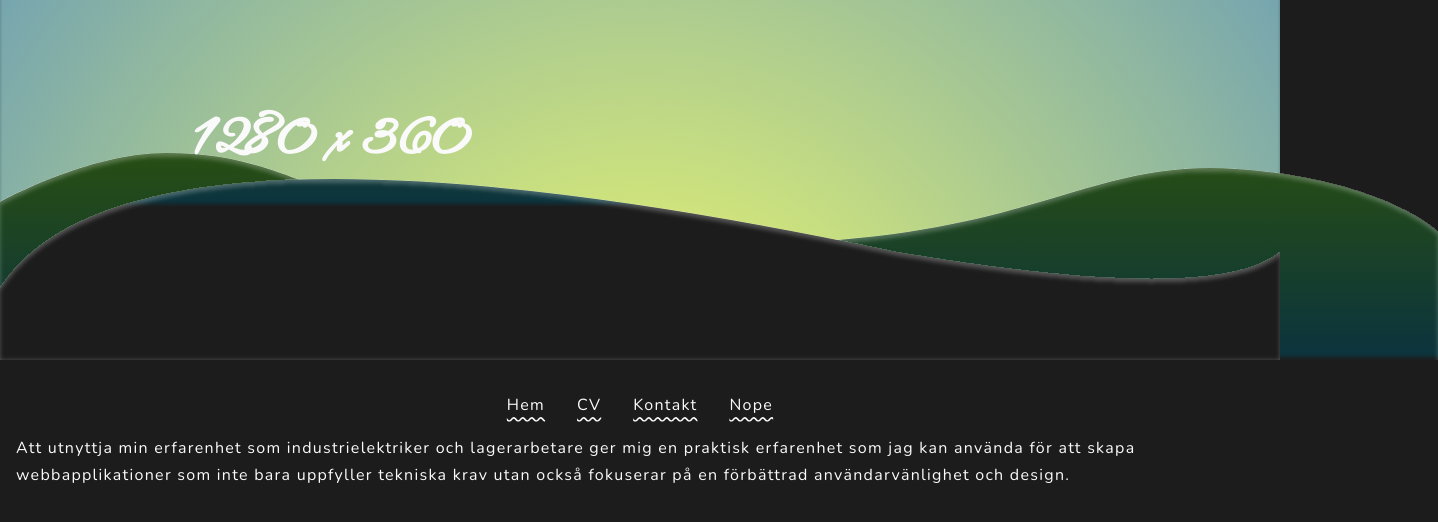
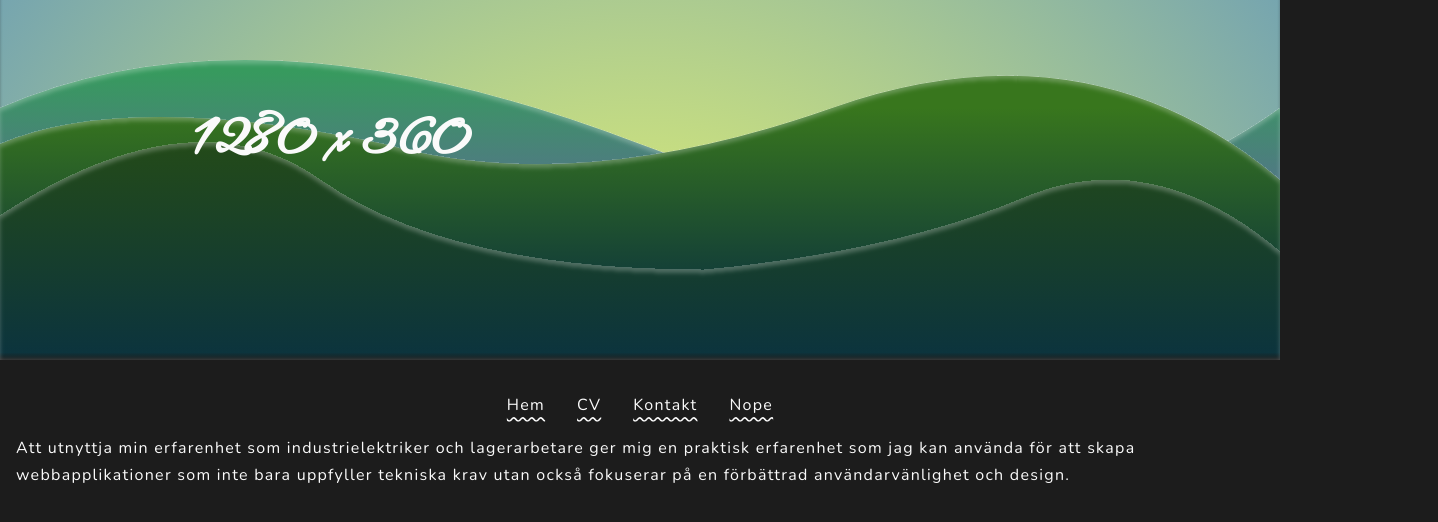
Before and after one commit to coffeetails/portfolio, a React (Vite) app: page / in a window 1280 px wide. Shown: the top 522 px of the page, 1438 px wide, since content can reach past the window. Built offline with nearby package versions, Linux system fonts and the light colour scheme.

Commit message:
Waves are similar to the original now.

```diff
--- a/src/routes/root.jsx
+++ b/src/routes/root.jsx
@@ -28,12 +28,12 @@ export default function Root() {
             <h1 className="header-text">{width + " x " + height}</h1>
             {/* <div className="wrapper-wave"> */}
 
-                {/* <object data={WaveOneSvg} type="image/svg+xml" className="wave"></object> */}
-                {/* <object data={WaveTwoSvg} type="image/svg+xml" className="wave"></object> */}
-                <object data={WaveThreeSvg} type="image/svg+xml" className="wave"></object>
+                {/* <object data={WaveOneSvg} type="image/svg+xml" className="wave"></object>
+                <object data={WaveTwoSvg} type="image/svg+xml" className="wave"></object>
+                <object data={WaveThreeSvg} type="image/svg+xml" className="wave"></object> */}
 
-                {/* <WaveOne width={width} height={height} viewBoxValue={viewBoxValue} /> */}
-                {/* <WaveTwo width={width} height={height} viewBoxValue={viewBoxValue} /> */}
+                <WaveOne width={width} height={height} viewBoxValue={viewBoxValue} />
+                <WaveTwo width={width} height={height} viewBoxValue={viewBoxValue} />
                 <WaveThree width={width} height={height} viewBoxValue={viewBoxValue} />
 
             {/* </div> */}
--- a/src/routes/waves/waveOne.jsx
+++ b/src/routes/waves/waveOne.jsx
@@ -24,7 +24,7 @@ export default function waveOne({width, height, viewBoxValue}) {
                     <feBlend mode="normal" in2="shape" result="effect1_innerShadow_705_1597"/>
                 </filter>
                 {/* <linearGradient id="paint0_linear_705_1597" x1="720" y1="0" x2="720" y2="349" gradientUnits="userSpaceOnUse"> */}
-                <linearGradient id="paint0_linear_705_1597" x1={width*0.5} y1={height*0} x2={width*0.5} y2={height} gradientUnits="userSpaceOnUse">
+                <linearGradient id="paint0_linear_705_1597" x1={width*0.5} y1={height*0.2} x2={width*0.5} y2={height} gradientUnits="userSpaceOnUse">
                     <stop stop-color="#379A5E"/>
                     <stop offset="1" stop-color="#7A42C2"/>
                 </linearGradient>
--- a/src/routes/waves/waveThree.jsx
+++ b/src/routes/waves/waveThree.jsx
@@ -1,9 +1,10 @@
 
 export default function waveThree({width, height, viewBoxValue}) {
     let path = "M0 " + height +
-    "V" + (height*0.8) +
-    "Q " + (width*0.1) + " " + (height*0.25) + " " + (width*0.7) + " " + (height*0.7) +
-    "Q " + (width*0.45) + " " + (height*0.55) + " " + (width*0.7) + " " + (height*0.7) +
+    "V" + (height*0.6) +
+    "Q " + (width*0.15) + " " + (height*0.25) + " " + (width*0.25) + " " + (height*0.5) +
+    "T " + (width*0.55) + " " + (height*0.75) +
+    "Q " + (width*0.7) + " " + (height*0.7) + " " + (width*0.8) + " " + (height*0.55) +
     "T " + width + " " + (height*0.7) +
     "V" + height + "H0Z";
 
@@ -24,7 +25,7 @@ export default function waveThree({width, height, viewBoxValue}) {
                     <feColorMatrix type="matrix" values="0 0 0 0 1 0 0 0 0 1 0 0 0 0 1 0 0 0 0.25 0"/>
                     <feBlend mode="normal" in2="shape" result="effect1_innerShadow_705_1600"/>
                 </filter>
-                <linearGradient id="paint0_linear_705_1600" x1="719" y1="0" x2="719" y2="207" gradientUnits="userSpaceOnUse">
+                <linearGradient id="paint0_linear_705_1600" x1={width*0.5} y1={height*0.3} x2={width*0.5} y2={height} gradientUnits="userSpaceOnUse">
                     <stop stop-color="#274E13"/>
                     <stop offset="0.97" stop-color="#0C343D"/>
                     <stop offset="1" stop-color="#1C1C1C"/>
--- a/src/routes/waves/waveTwo.jsx
+++ b/src/routes/waves/waveTwo.jsx
@@ -24,7 +24,7 @@ export default function waveTwo({width, height, viewBoxValue}) {
                     <feColorMatrix type="matrix" values="0 0 0 0 1 0 0 0 0 1 0 0 0 0 1 0 0 0 0.25 0"/>
                     <feBlend mode="normal" in2="shape" result="effect1_innerShadow_705_1598"/>
                 </filter>
-                <linearGradient id="paint0_linear_705_1598" x1="720" y1="12.9304" x2="720" y2="316" gradientUnits="userSpaceOnUse">
+                <linearGradient id="paint0_linear_705_1598" x1={width*0.5} y1={height*0.3} x2={width*0.5} y2={height} gradientUnits="userSpaceOnUse">
                     <stop stop-color="#38761D"/>
                     <stop offset="0.795" stop-color="#0C343D"/>
                 </linearGradient>
```
